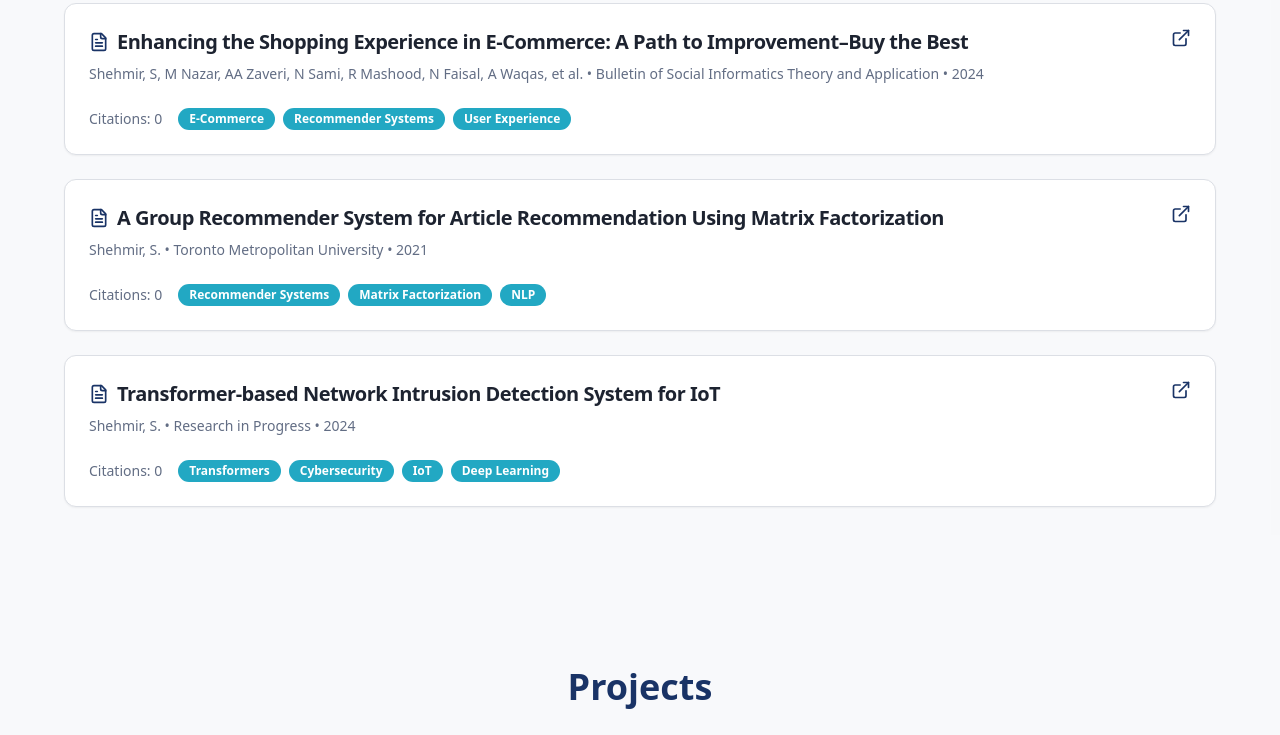
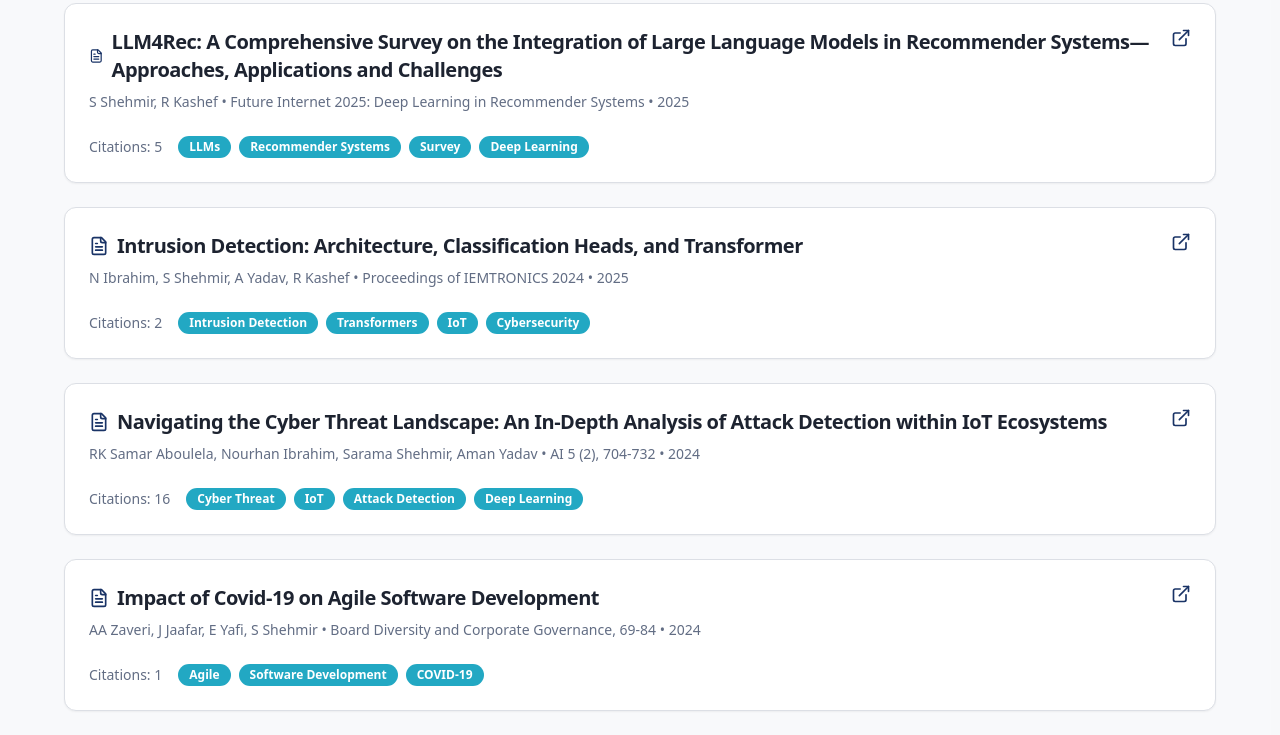
Before and after one commit to Saramagit/sarammahk.dev, a React (Vite) app: page / in a window 1280 px wide. Shown: the part 4800-5535 px from the top of the page. Built offline with nearby package versions, Linux system fonts and the light colour scheme; the HTML template or start-up script is replaced by a standard one.

Commit message:
Update Research Section with Publications
Populate src/components/Research.tsx with updated publication list extracted from provided Google Scholar data, including new entries and revised formatting to reflect recent research outputs.

```diff
--- a/src/components/Research.tsx
+++ b/src/components/Research.tsx
@@ -6,31 +6,49 @@ import { ExternalLink, FileText, Award } from "lucide-react";
 const Research = () => {
   const publications = [
     {
-      title: "Enhancing the Shopping Experience in E-Commerce: A Path to Improvement–Buy the Best",
-      authors: "Shehmir, S, M Nazar, AA Zaveri, N Sami, R Mashood, N Faisal, A Waqas, et al.",
-      venue: "Bulletin of Social Informatics Theory and Application",
-      year: "2024",
-      citations: 0,
+      title: "LLM4Rec: A Comprehensive Survey on the Integration of Large Language Models in Recommender Systems—Approaches, Applications and Challenges",
+      authors: "S Shehmir, R Kashef",
+      venue: "Future Internet 2025: Deep Learning in Recommender Systems",
+      year: "2025",
+      citations: 5,
       link: "https://scholar.google.ca/citations?user=IKJC5usAAAAJ&hl=en",
-      tags: ["E-Commerce", "Recommender Systems", "User Experience"]
+      tags: ["LLMs", "Recommender Systems", "Survey", "Deep Learning"]
     },
     {
-      title: "A Group Recommender System for Article Recommendation Using Matrix Factorization",
-      authors: "Shehmir, S.",
-      venue: "Toronto Metropolitan University",
-      year: "2021",
-      citations: 0,
+      title: "Intrusion Detection: Architecture, Classification Heads, and Transformer",
+      authors: "N Ibrahim, S Shehmir, A Yadav, R Kashef",
+      venue: "Proceedings of IEMTRONICS 2024",
+      year: "2025",
+      citations: 2,
       link: "https://scholar.google.ca/citations?user=IKJC5usAAAAJ&hl=en",
-      tags: ["Recommender Systems", "Matrix Factorization", "NLP"]
+      tags: ["Intrusion Detection", "Transformers", "IoT", "Cybersecurity"]
     },
     {
-      title: "Transformer-based Network Intrusion Detection System for IoT",
-      authors: "Shehmir, S.",
-      venue: "Research in Progress",
+      title: "Navigating the Cyber Threat Landscape: An In-Depth Analysis of Attack Detection within IoT Ecosystems",
+      authors: "RK Samar Aboulela, Nourhan Ibrahim, Sarama Shehmir, Aman Yadav",
+      venue: "AI 5 (2), 704-732",
       year: "2024",
-      citations: 0,
-      link: "#",
-      tags: ["Transformers", "Cybersecurity", "IoT", "Deep Learning"]
+      citations: 16,
+      link: "https://scholar.google.ca/citations?user=IKJC5usAAAAJ&hl=en",
+      tags: ["Cyber Threat", "IoT", "Attack Detection", "Deep Learning"]
+    },
+    {
+      title: "Impact of Covid-19 on Agile Software Development",
+      authors: "AA Zaveri, J Jaafar, E Yafi, S Shehmir",
+      venue: "Board Diversity and Corporate Governance, 69-84",
+      year: "2024",
+      citations: 1,
+      link: "https://scholar.google.ca/citations?user=IKJC5usAAAAJ&hl=en",
+      tags: ["Agile", "Software Development", "COVID-19"]
+    },
+    {
+      title: "AIRA: An Intelligent Recommendation Agent Application for Movies",
+      authors: "AA Zaveri, R Mashood, S Shehmir, M Parveen, N Sami, M Nazar",
+      venue: "Journal of Informatics and Web Engineering 2 (2), 72-89",
+      year: "2023",
+      citations: 15,
+      link: "https://scholar.google.ca/citations?user=IKJC5usAAAAJ&hl=en",
+      tags: ["Recommender Systems", "Intelligent Agents", "Movies", "AI"]
     }
   ];
 
```
